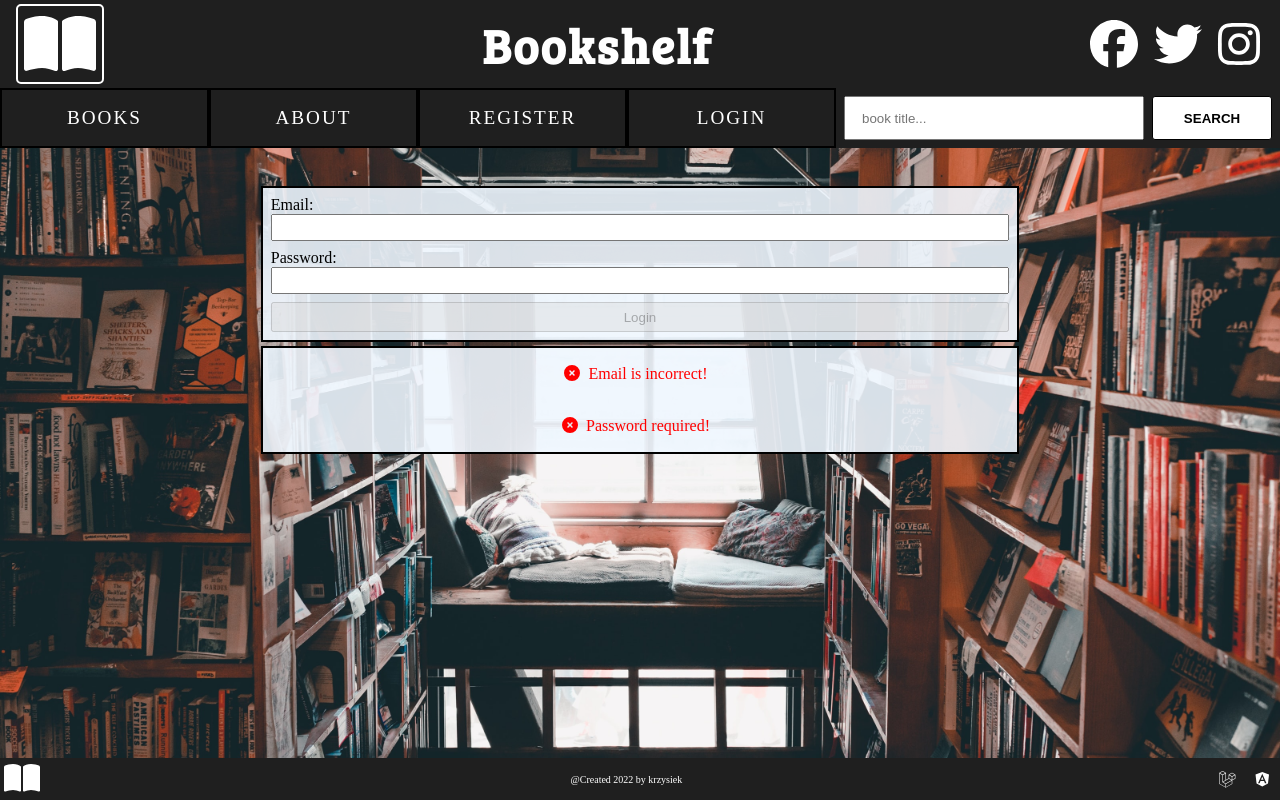
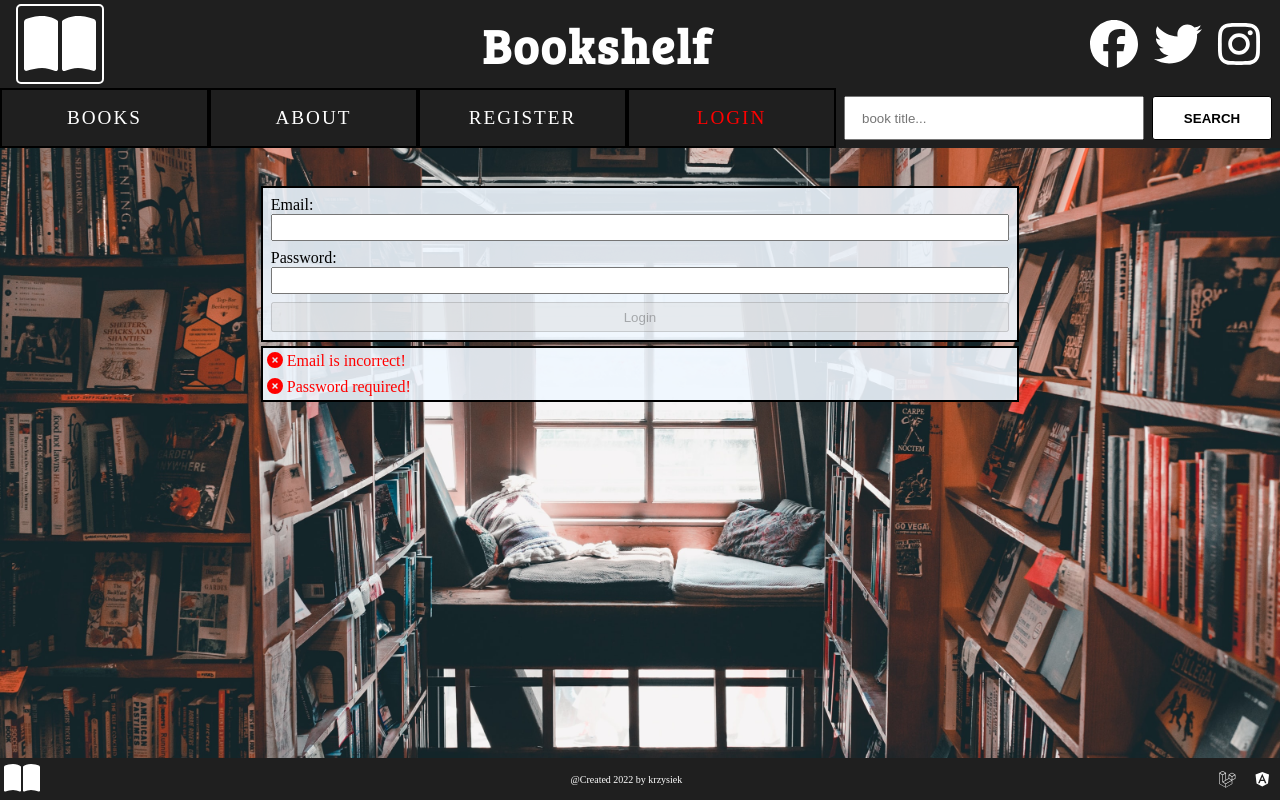
Before and after one commit to krzysiekm266/mybookshelf, an Angular app: page /bookshelf/login in a window 1280 px wide. Built offline with nearby package versions, Linux system fonts and the light colour scheme.

Commit message:
update login errors

```diff
--- a/src/app/components/error/error.component.scss
+++ b/src/app/components/error/error.component.scss
@@ -4,14 +4,16 @@
    display: flex;
    flex-flow: row nowrap;
    align-items: center;
+   align-self: center;
    justify-content: flex-start;
    //background-color: aqua;
    width: 100%;
-   height: 20px;
-   padding: 8px;
-   margin: 16px;
+   height: auto;
+   padding-left: 4px;
+  // margin: 16px;
+ // background-color: aqua;
  }
  p {
    padding: 4px;
-   margin: 4px;
+   //margin: 4px;
  }
--- a/src/app/components/login/login.component.html
+++ b/src/app/components/login/login.component.html
@@ -3,20 +3,24 @@
   <div class="content">
     <form (ngSubmit)="login()" [formGroup]="loginForm">
       <label for="email">Email: </label>
-      <input type="email" name="email" formControlName="email" id="email">
+      <input type="email" name="email" formControlName="email" id="email" (input)="clearLoginFailMsg()">
       <label for="password">Password: </label>
-      <input type="password" name="password" formControlName="password" id="password">
+      <input type="password" name="password" formControlName="password" id="password" (input)="clearLoginFailMsg()">
       <button type="submit" [disabled]="!loginForm.valid">
         Login
       </button>
     </form>
   </div>
   <div class="errors">
-    <app-error [errors]="loginForm.get('email')?.hasError('required') || loginForm.get('email')?.hasError('email')"
-      msg="Email is incorrect!" msgValidated="Email OK">
-    </app-error>
-    <app-error [errors]="loginForm.get('password')?.hasError('required')" msg="Password required!"  msgValidated="Password OK">
-    </app-error>
+    <div>
+      <app-error [errors]="loginForm.get('email')?.hasError('required') || loginForm.get('email')?.hasError('email')"
+        msg="Email is incorrect!" msgValidated="Email OK">
+      </app-error>
+      <app-error [errors]="loginForm.get('password')?.hasError('required')" msg="Password required!"
+        msgValidated="Password OK">
+      </app-error>
+    </div>
+    <p *ngIf="checkLoginAttemp()">Login attemp fail! Check your login  data and try again.</p>
   </div>
 
 </div>
--- a/src/app/components/login/login.component.scss
+++ b/src/app/components/login/login.component.scss
@@ -57,14 +57,23 @@ button {
 }
 .errors {
   display: flex;
-  flex-direction: column;
+  flex-direction: row;
   align-items: center;
-  align-content: center;
+  justify-content: flex-start;
   background-color: rgba(240, 248, 255, 0.89);
   width: 100%;
   border: 2px solid black;
   margin-top: 4px;
+  //background-color: aquamarine;
 
+}
+
+p {
+  display: flex;
+  width: 80%;
+  color: red;
+  justify-content: center;
+  //background-color: aqua;
 }
 @media screen and (min-width:600px) {
 
--- a/src/app/components/login/login.component.ts
+++ b/src/app/components/login/login.component.ts
@@ -1,6 +1,8 @@
+import { Router } from '@angular/router';
 import { UserService } from './../../services/user.service';
 import { FormBuilder, FormGroup, FormControl, Validators } from '@angular/forms';
 import { Component, OnInit } from '@angular/core';
+import { faLess } from '@fortawesome/free-brands-svg-icons';
 
 @Component({
   selector: 'app-login',
@@ -9,7 +11,8 @@ import { Component, OnInit } from '@angular/core';
 })
 export class LoginComponent implements OnInit {
   loginForm!:FormGroup;
-  constructor(private _fb:FormBuilder,private _userService:UserService) { }
+  private _loginFail:boolean = false;
+  constructor(private _fb:FormBuilder,private _userService:UserService,private _router:Router) { }
 
   ngOnInit(): void {
     this.loginForm = this._fb.group({
@@ -20,9 +23,29 @@ export class LoginComponent implements OnInit {
 
   }
   login():boolean {
-    return this._userService.login(
+    let login:boolean = this._userService.login(
       this.loginForm.get('email')?.value as string,
       this.loginForm.get('password')?.value as string,
     );
+
+    if(login) {
+      this.loginForm.get('email')?.setValue('');
+      this.loginForm.get('password')?.setValue('');
+      this._router.navigate(['/','bookshelf','books']);
+      return true;
+    }
+    else {
+      this._loginFail = true;
+      return false;
+    }
+
+  }
+
+  checkLoginAttemp() {
+    return this._loginFail;
+  }
+
+  clearLoginFailMsg() {
+    this._loginFail = false;
   }
 }
--- a/src/app/components/navigation/navigation.component.html
+++ b/src/app/components/navigation/navigation.component.html
@@ -14,7 +14,7 @@
   <h1>Bookshelf</h1>
   <div class="menu">
     <a *ngFor="let item of menu" [routerLink]="item" [routerLinkActive]="'active'">{{ item }} </a>
-    <a *ngIf="!isUserLogin()" [routerLink]="'login'" (click)="closeMenu()">Login </a>
+    <a *ngIf="!isUserLogin()" [routerLink]="'login'" [routerLinkActive]="'active'" (click)="closeMenu()">Login </a>
     <a *ngIf="isUserLogin()" (click)="logout()">Logout </a>
   </div>
   <div class="social-media">
```
